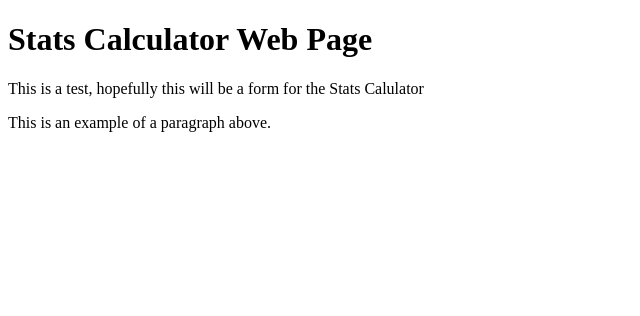
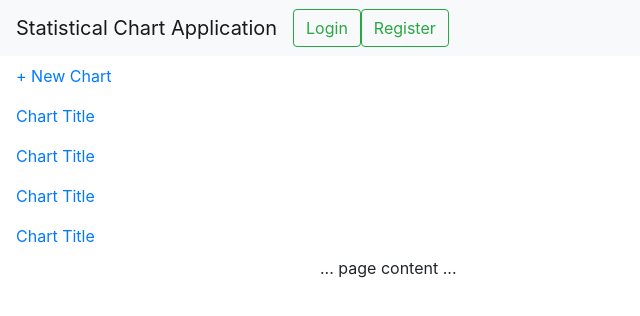
Before and after one commit to vd265/StatsCalcWebPage, a plain HTML site: page web-pages/StatCalc.html in a window 1280 px wide. Shown: the whole page, without its empty margins (0-640 px from the left). Drawn offline with nearby package versions, Linux system fonts and the light colour scheme.

Commit message:
Task: updated html file

```diff
--- a/web-pages/StatCalc.html
+++ b/web-pages/StatCalc.html
@@ -1,12 +1,44 @@
 <!DOCTYPE html>
 <html lang="en">
 <head>
-    <meta charset="UTF-8">
-    <title>Title</title>
-</head>
-<body>
-<h1> Stats Calculator Web Page</h1>
-<p>This is a test, hopefully this will be a form for the Stats Calulator</p>
-This is an example of a paragraph above.
+
+    <!-- Required meta tags -->
+
+    <!-- Bootstrap CSS -->
+
+
+    <meta charset="utf-8">
+    <meta name="viewport" content="width=device-width, initial-scale=1, shrink-to-fit=no">
+    <link rel="stylesheet" href="https://stackpath.bootstrapcdn.com/bootstrap/4.4.1/css/bootstrap.min.css"
+          integrity="sha384-Vkoo8x4CGsO3+Hhxv8T/Q5PaXtkKtu6ug5TOeNV6gBiFeWPGFN9MuhOf23Q9Ifjh" crossorigin="anonymous">
+<head>
+ <body>
+<!-- As a heading -->
+
+<nav class="navbar navbar-expand-lg navbar-light bg-light">
+  <a class="navbar-brand" href="#">Statistical Chart Application</a>
+  <button class="navbar-toggler" type="button" data-toggle="collapse" data-target="#navbarText" aria-controls="navbarText" aria-expanded="false" aria-label="Toggle navigation">
+    <span class="navbar-toggler-icon"></span>
+  li {
+  margin: 10px 5px;
+}
+   <button class="btn btn-outline-success" type="submit">Login</button>
+   <button class="btn btn-outline-success my-2 my-sm-0" type="submit">Register</button>
+  </button>
+
+</nav>
+<nav class="nav flex-column">
+  <a class="nav-link active" href="#">+ New Chart</a>
+  <a class="nav-link" href="#">Chart Title</a>
+  <a class="nav-link" href="#">Chart Title</a>
+  <a class="nav-link" href="#">Chart Title</a>
+  <a class="nav-link" href="#">Chart Title</a>
+  </nav>
+
+<div style="margin-left:25%">
+... page content ...
+</div>
+
+
 </body>
 </html>
```
